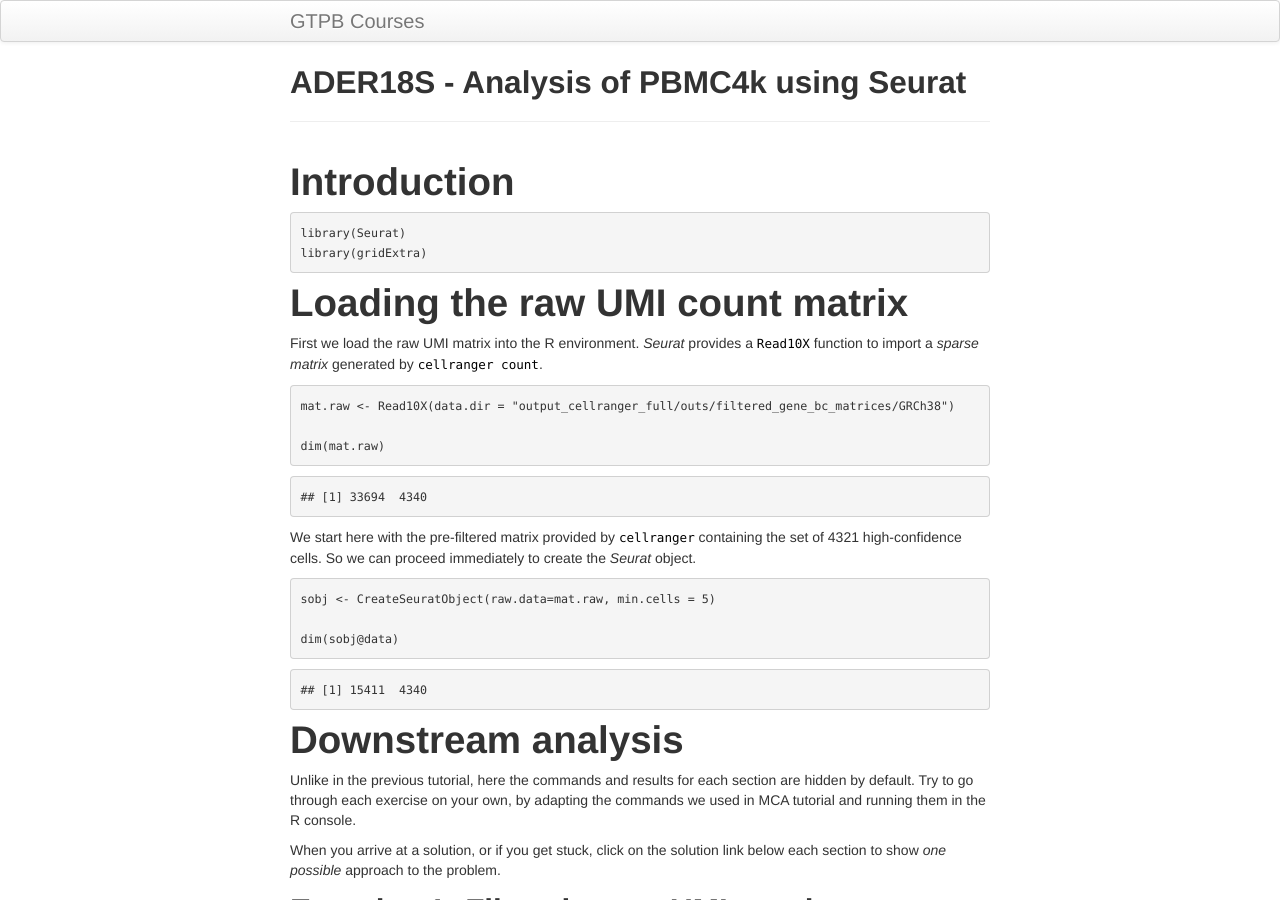
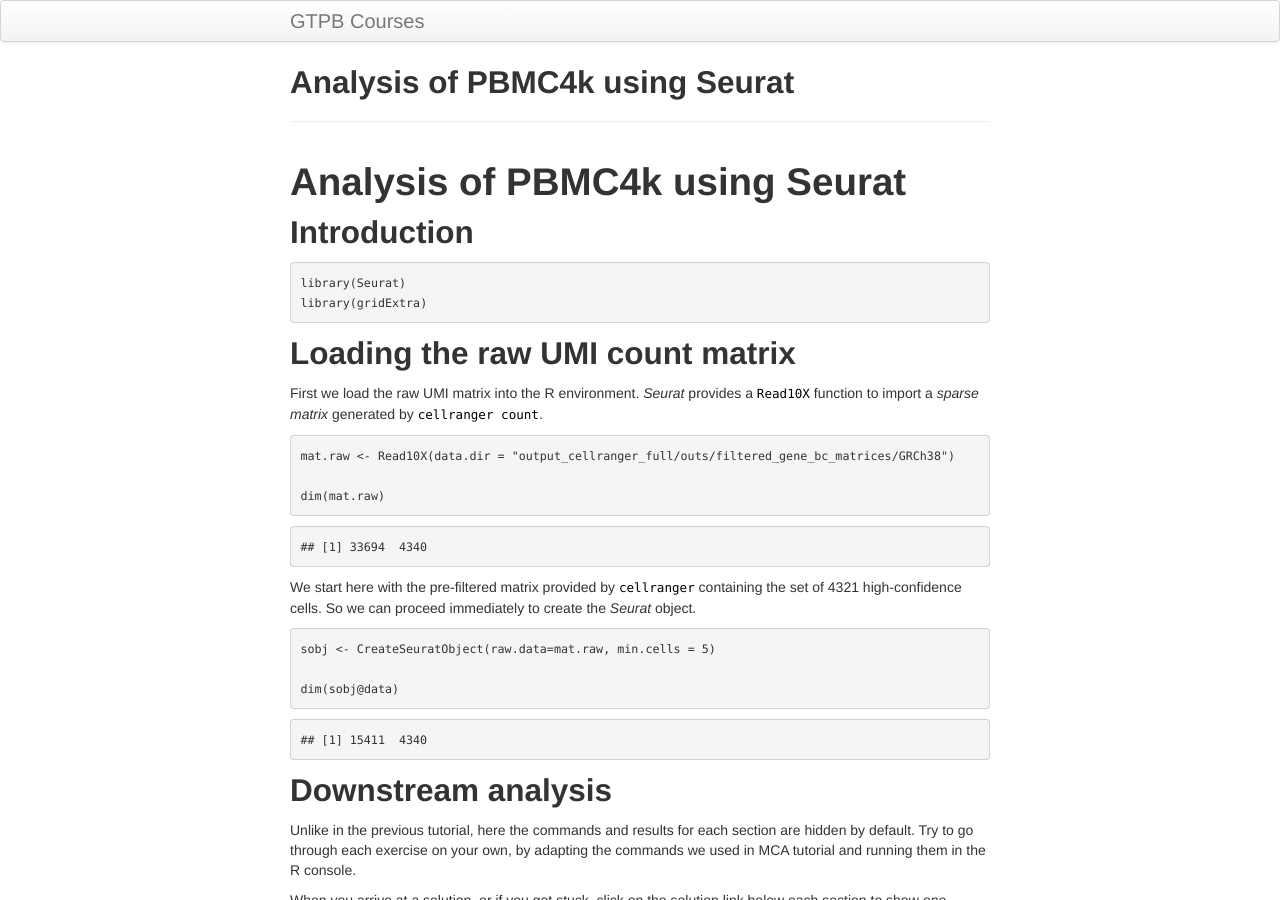
Before and after one commit to GTPB/ADER19F, a Jekyll site: the page built from pages/exercise-seurat-pbmc4k.md, in a window 1280 px wide and 900 px high. Built offline with Jekyll 4.4.1, drawn with Linux system fonts in a browser that asks for light colours; our own code applies the rules of GitHub Pages for plain Markdown files; some of the changed text lies outside the part shown.

Commit message:
Update exercise-seurat-pbmc4k.md

````diff
--- a/pages/exercise-seurat-pbmc4k.md
+++ b/pages/exercise-seurat-pbmc4k.md
@@ -1,17 +1,11 @@
 ---
-title: "ADER18S - Analysis of PBMC4k using Seurat"
-author: "Daniel Neves"
-date: '11 Outubro, 2018'
-output:
-  html_document:
-    keep_md: yes
-    number_sections: yes
-    toc: yes
+layout: page
+title: Analysis of PBMC4k using Seurat
 ---
 
+# Analysis of PBMC4k using Seurat
 
-
-# Introduction
+## Introduction
 
 
 ```r
@@ -19,7 +13,7 @@ library(Seurat)
 library(gridExtra)
 ```
 
-# Loading the raw UMI count matrix
+## Loading the raw UMI count matrix
 
 First we load the raw UMI matrix into the R environment. *Seurat* provides a `Read10X` function to import a *sparse matrix* generated by `cellranger count`.
 
@@ -47,13 +41,13 @@ dim(sobj@data)
 ## [1] 15411  4340
 ```
 
-# Downstream analysis
+## Downstream analysis
 
 Unlike in the previous tutorial, here the commands and results for each section are hidden by default. Try to go through each exercise on your own, by adapting the commands we used in MCA tutorial and running them in the R console.
 
 When you arrive at a solution, or if you get stuck, click on the solution link below each section to show *one possible* approach to the problem.
 
-## Exercise 1: Filter the raw UMI matrix
+### Exercise 1: Filter the raw UMI matrix
 
 Check the distributions of UMI, gene counts and percent of mitochondrial RNA, and filter the barcodes appropriately.
 
@@ -105,7 +99,7 @@ dim(sobj@data)
 
 </details>
 
-## Exercise 2: Normalize the raw counts
+### Exercise 2: Normalize the raw counts
 
 <details><summary><b>Click Here to see one solution</b></summary>
 
@@ -116,7 +110,7 @@ sobj <- NormalizeData(sobj, normalization.method = "LogNormalize", scale.factor
 
 </details>
 
-## Exercise 3: Select a subset of highly variable genes to use for dimensionality reduction and clustering
+### Exercise 3: Select a subset of highly variable genes to use for dimensionality reduction and clustering
 
 *Hint: Aim for a subset of 1,000 to 2,000 genes.*
 
@@ -157,7 +151,7 @@ VlnPlot(sobj, features.plot = highest.mean, point.size.use=0.5)
 
 </details>
 
-## Exercise 4: Scale the normalized matrix, and perform a principal component analysis (PCA)
+### Exercise 4: Scale the normalized matrix, and perform a principal component analysis (PCA)
 
 After obtaining and visualizing the PCA, determine the number of PCs you are going to use for further analysis.
 
@@ -223,7 +217,7 @@ VizPCA(sobj, pcs.use = 1:15, do.balanced = TRUE)
 
 </details>
 
-## Exercise 5: Cluster the cells in the expression matrix and represent the clusters in a t-SNE plot
+### Exercise 5: Cluster the cells in the expression matrix and represent the clusters in a t-SNE plot
 
 Try to select an appropriate value for the clustering `resolution` parameter, and the `perplexity` parameter of the t-SNE.
 
@@ -242,7 +236,7 @@ TSNEPlot(sobj, do.label = TRUE)
 
 </details>
 
-## Exercise 6: Find marker genes for all clusters
+### Exercise 6: Find marker genes for all clusters
 
 Examine the top markers for all clusters, and determine if any of the clusters seem to be very similar. If this is the case, group similar clusters together, and repeat the marker gene discovery on the new clusters.
 
@@ -276,7 +270,7 @@ DoHeatmap(sobj, genes.use = top.markers$gene, slim.col.label = TRUE, remove.key
 
 </details>
 
-## Exercise 7: Identify cell subpolulations
+### Exercise 7: Identify cell subpolulations
 
 Use the `VlnPlot` and `FeaturePlot` functions to examine the expresssion of the marker genes below. Can you indentify some of the cell subpopulations?
 
@@ -357,7 +351,7 @@ FeaturePlot(sobj, features.plot = c("PPBP"), cols.use=c("grey", "red"), pt.size=
 
 </details>
 
-# Session Information
+## Session Information
 
 
 ```r
@@ -429,6 +423,12 @@ sessionInfo()
 ## [112] ROCR_1.0-7
 ```
 
-# References
+## References
 
 - https://satijalab.org/seurat/pbmc3k_tutorial.html
+
+<br/>
+
+### Back
+
+Back to [first page](https://gtpb.github.io/COURSE/).
````
